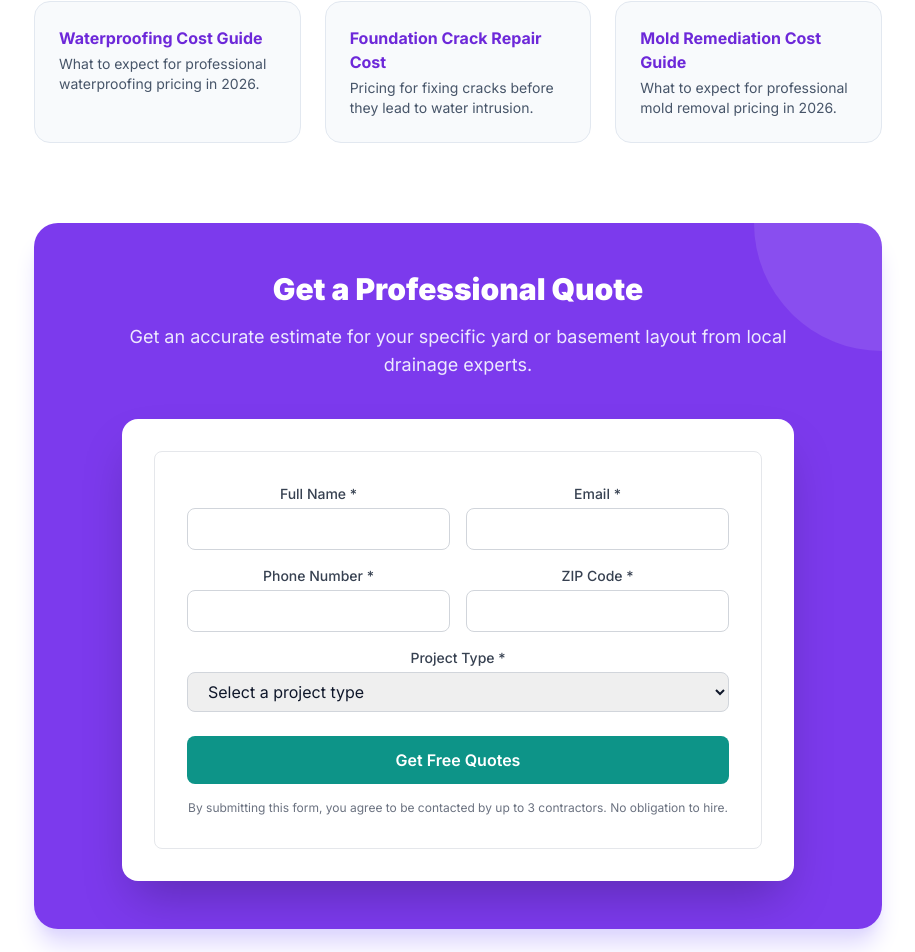
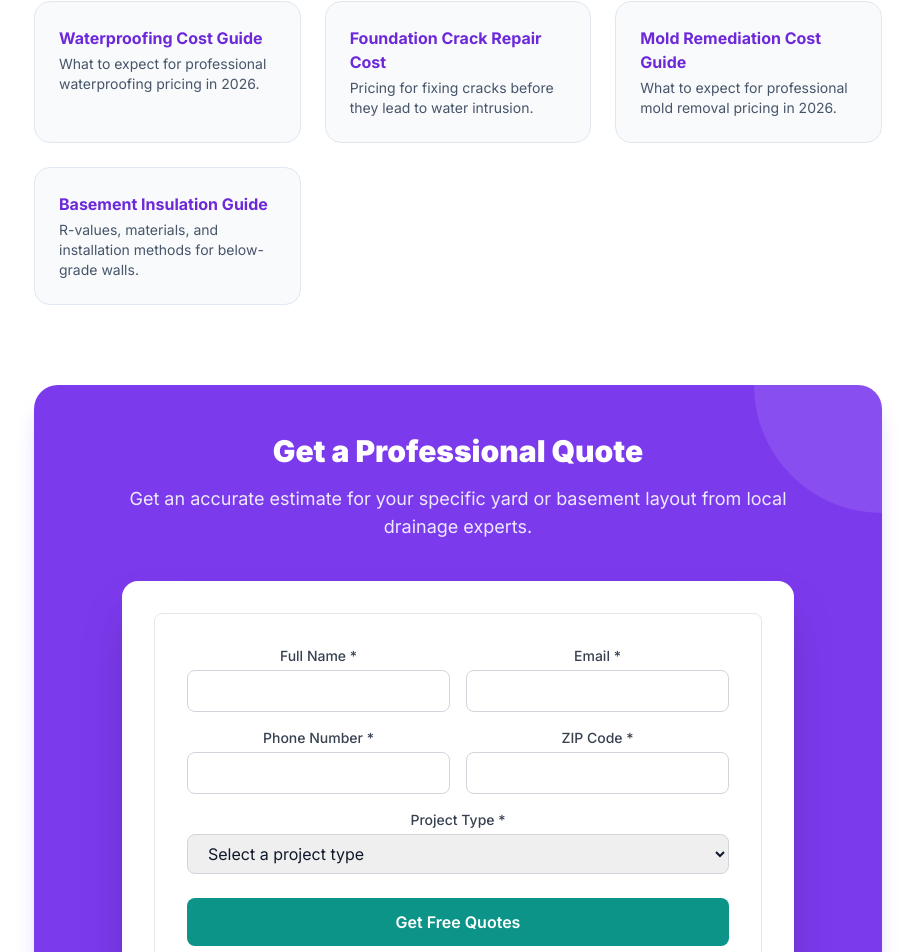
Before and after one commit to thebasementguide2026/basement-guide, a Next.js app: page /articles/french-drain-cost in a window 1280 px wide. Shown: the part 7304-8256 px from the top of the page, without its empty margins (182-1097 px from the left). Built offline with nearby package versions, Linux system fonts and the light colour scheme.

Commit message:
add basement-insulation-guide cross-link to french-drain-cost Related Guides

```diff
--- a/app/articles/french-drain-cost/page.tsx
+++ b/app/articles/french-drain-cost/page.tsx
@@ -457,6 +457,10 @@ export default function FrenchDrainCostPage() {
               <h3 className='font-bold text-violet-700 mb-1'>Mold Remediation Cost Guide</h3>
               <p className='text-sm text-slate-600'>What to expect for professional mold removal pricing in 2026.</p>
             </Link>
+            <Link href='/articles/basement-insulation-guide' className='group block bg-slate-50 rounded-2xl p-6 border border-slate-200 hover:shadow-lg transition-shadow'>
+              <h3 className='font-bold text-violet-700 mb-1'>Basement Insulation Guide</h3>
+              <p className='text-sm text-slate-600'>R-values, materials, and installation methods for below-grade walls.</p>
+            </Link>
           </section>
 
           {/* Lead Form CTA */}
```
